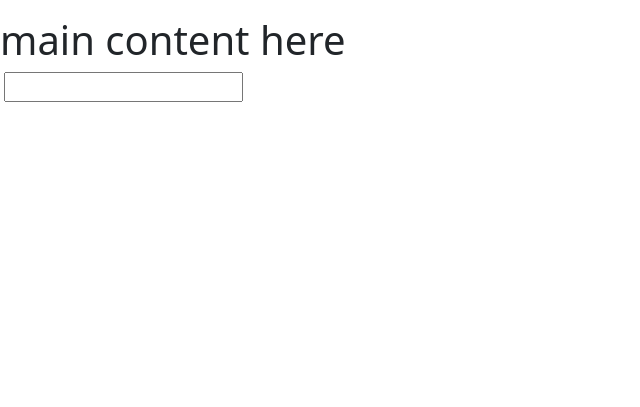
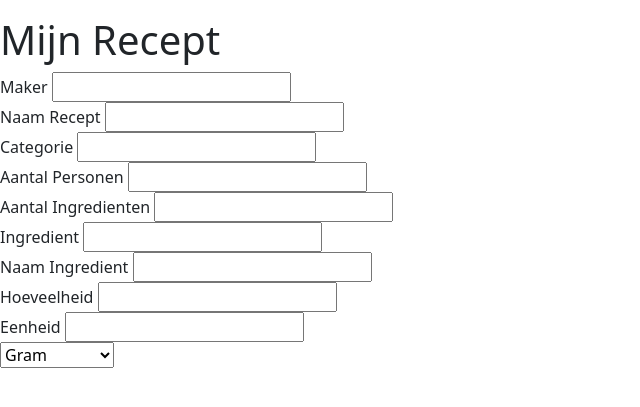
Before and after one commit to TheRealSpectrum/SpaceDuck-receptenboek, a PHP site: page /create.php in a window 1280 px wide. Shown: the part 48-455 px from the top of the page, without its empty margins (0-640 px from the left). Run offline with PHP 8.4, Linux system fonts and the light colour scheme.

Commit message:
edit create.php

```diff
--- a/create.php
+++ b/create.php
@@ -3,11 +3,42 @@
     include("parts/header.php");
 ?>
     <section>
-        <h1>main content here</h1>
+        <h1>Mijn Recept</h1>
 
         <form>
-            <label for=""></label>
-            <input type="">
+            <label for="maker">Maker</label>
+            <input type="text" name="naam_maker"><br>
+            <label for="naam recept">Naam Recept</label>
+            <input type="text" name="naam_recept"><br>
+            <label for="categorie">Categorie</label>
+            <input type="text" name="naam_categorie"><br>
+            <label for="aantal personen">Aantal Personen</label>
+            <input type="number" name="aantal_personen"><br>
+            <label for="aantal ingredienten">Aantal Ingredienten</label>
+            <input type="number" name="aantal_ingredienten"><br>
+
+            <label for="ingredient">Ingredient</label>
+            <input type="text" name="ingredient"><br>
+            <label for="naam ingredient">Naam Ingredient</label>
+            <input type="text" name="naam_ingredient"><br>
+            <label for="hoeveelheid">Hoeveelheid</label>
+            <input type="number" name="hoeveelheid"><br>
+            <label for="eenheid">Eenheid</label>
+            <input type="text" name="eenheid"><br>
+
+            <select name = "eenheid">
+            <option value = "gram" selected>Gram</option>
+            <option value = "kilogram">Kilogram</option>
+            <option value = "milliliter">Milliliter</option>
+            <option value = "deciliter">Deciliter</option>
+            <option value = "centiliter">Centiliter</option>
+            <option value = "liter">Liter</option>
+            <option value = "theelepel">Theelepel</option>
+            <option value = "eetlepel">Eetlepel</option>
+            <option value = "naar smaak">Naar Smaak</option>
+
+
+
         </form>
     </section>
 
```
